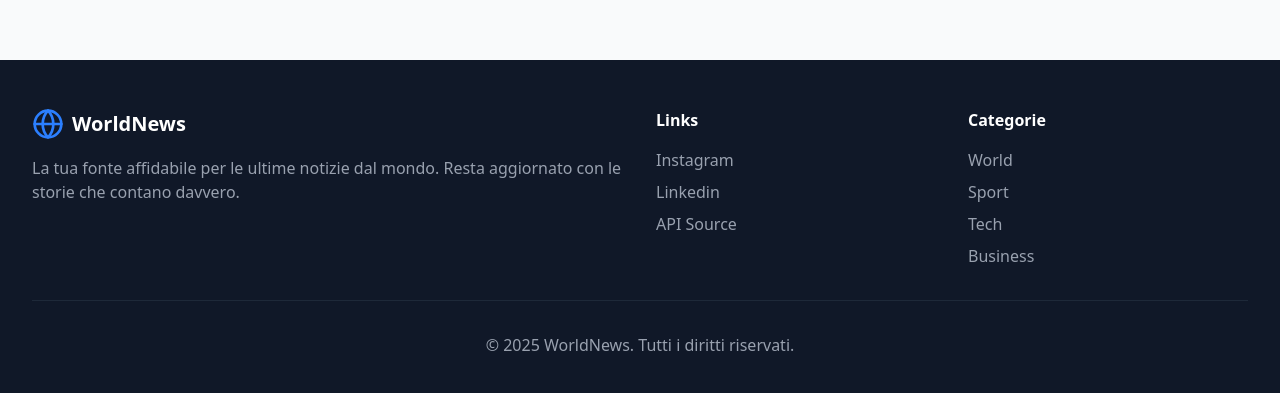
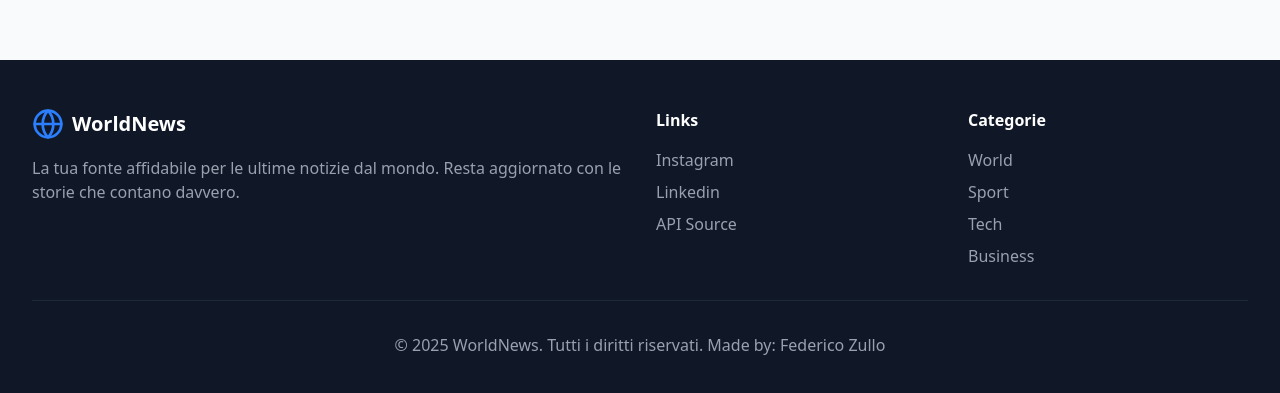
Before and after one commit to fedezul/world-app-news, a React (Vite) app: page /favorites in a window 1280 px wide. Shown: the part 804-1197 px from the top of the page. Built offline with nearby package versions, Linux system fonts and the light colour scheme.

Commit message:
add: made by on footer

```diff
--- a/src/components/Footer.jsx
+++ b/src/components/Footer.jsx
@@ -75,7 +75,7 @@ export const Footer = () => {
         </div>
 
         <div className="border-t border-gray-800 pt-8 mt-8 text-center text-gray-400">
-          <p>&copy; 2025 WorldNews. Tutti i diritti riservati.</p>
+          <p>&copy; 2025 WorldNews. Tutti i diritti riservati. Made by: Federico Zullo</p>
         </div>
       </div>
     </footer>
```
